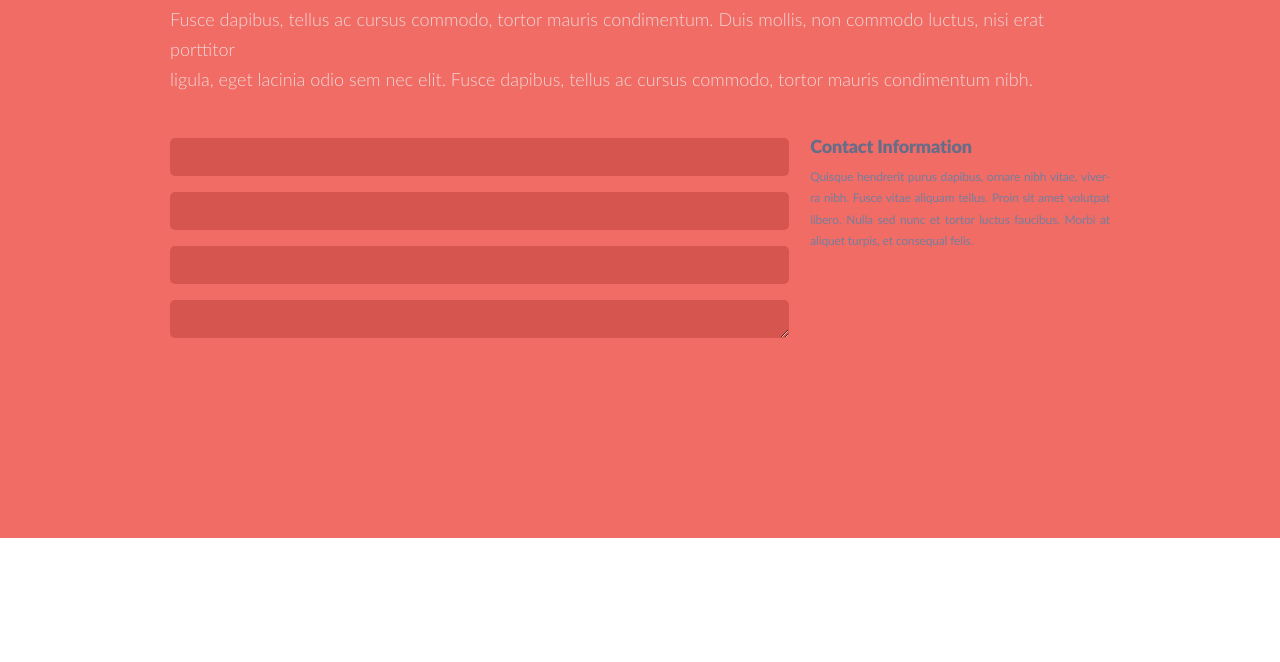
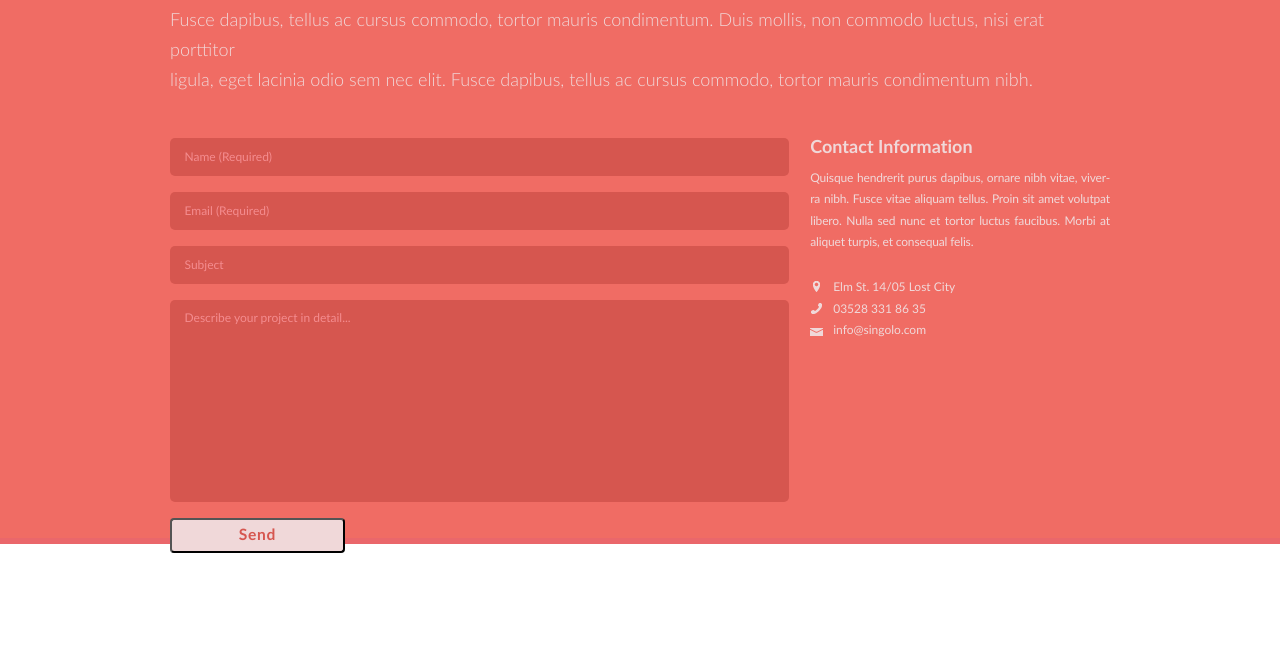
Before and after one commit to alexkh18/singolo, a website: page singolo3.html in a window 1280 px wide. Shown: the part 138-800 px from the top of the page. Drawn offline with nearby package versions, Linux system fonts and the light colour scheme.

Commit message:
feat: complete quote section

```diff
--- a/singolo3.css
+++ b/singolo3.css
@@ -4,11 +4,11 @@ html {
 }
 
 h1,
-h2 {
+h2,
+h3 {
   font-size: inherit;
+  /* margin: 0; */
 }
-
-
 
 p {
   margin: 0;
@@ -61,9 +61,16 @@ p {
 }
 
 /*---------------------------------main__portfolio---------------------------------*/
+h3 {
+  padding: 0;
+  margin: 0;
+  letter-spacing: 0.02px;
+}
+
 .quote-section {
   background-color: #f06c64;
   height: 648px;
+  border-bottom: 6px solid #ea676b;
 }
 
 .quote__title {
@@ -72,6 +79,7 @@ p {
   padding-top: 43px;
   margin-bottom: 18px;
   letter-spacing: 0.02px;
+  color: #f0d8d9;
 }
 
 .quote__description {
@@ -80,7 +88,7 @@ p {
   margin-top: 28px;
   margin-bottom: 18px;
 
-  color: rgb(240, 216, 217);
+  color: #f0d8d9;
 }
 
 .quote__description span {
@@ -108,22 +116,55 @@ p {
 .quote__form form{
   display: flex;
   flex-direction: column;
+
+  font-size: 12px;
+  font-family: "Lato";
+  font-weight: 400;
+  line-height: 1.797;
 }
-.quote__form input,
-.quote__form textarea {
-  /* margin-bottom: 16px;*/
+
+.quote__form input {
   padding: 0;
   margin: 8px 0;
-    border-radius: 5px;
-    background-color: rgb(214, 86, 79);
+  border-radius: 5px;
+  background-color: rgb(214, 86, 79);
+  padding-left: 14.5px;
 
-    /* width: 619px; */
-    height: 38px;
-    border-style: none;
-  /* display: block;
-  width: 100%; */
+  height: 38px;
+  border-style: none;
+  color: #ffffff;
 }
 
+.quote__form textarea {
+  margin: 8px 0;
+  border-radius: 5px;
+  background-color: rgb(214, 86, 79);
+  border-style: none;
+  color: #ffffff;
+  padding: 11px 0 0 14.5px;
+  resize: none;
+  height: 191px;
+}
+
+.submit-btn {
+  margin-top: 8px;
+  width: 175px;
+  height: 35px;
+  padding: 0;
+  border-radius: 4px;
+  cursor: pointer;
+  background-color: #f0d8d9;
+  font-size: 1.3em;
+  letter-spacing: 0.7px;
+  color: rgb(214, 86, 79);
+  font-weight: 700;
+}
+
+.submit-btn:hover {
+  background-color: #ffffff;
+  transform: scale(1.015);
+  font-weight: 900;
+}
 .quote__contact-info {
   flex-basis: 32%;
   margin-top: 26px;
@@ -134,13 +175,82 @@ p {
 
 .contact-info__title {
   margin-left: 1px;
+  color: #f0d8d9;
 }
 
 .contact-info__description {
   margin-left: 1px;
-  margin-top: 10px;
+  margin-top: 11px;
   letter-spacing: -0.15px;
 
+  /* line-height: 1.797; */
+  line-height: 1.8;
+  font-family: "Lato";
+  color: #f0d8d9;
+}
+
+.quote__form form *:hover {
+  border: 0.5px solid #f0d8d9;
+}
+
+.quote__form form *:focus {
+  /* border: 2px solid white; */
+  /* outline-width: 3px;
+  outline-color: white; */
+  border: 2px solid #ffffff;
+  outline: none;
+}
+
+.quote__form input::placeholder,
+.quote__form textarea::placeholder {
+  color: #f48c8f;
+}
+
+.contact-info__credentials {
+  margin-top: 23px;
+  display: flex;
+  flex-direction: column;
+  justify-content: space-around;
+  height: 64px;
+}
+.contact-info__location,
+.contact-info__phone,
+.contact-info__email {
+  display: flex;
+}
+
+.contact-info__icon-area {
+  flex-basis: 15px;
+  display: flex;
+  justify-content: center;
+  align-items: center;
+}
+
+.contact-info__icon-area img: {
+  flex-basis: 15px;
+}
+
+.contact-info__email .contact-info__icon:last-of-type {
+  position: relative;
+  top: 2px;
+}
+
+.contact-info__text {
+  margin-left: 9px;
+  font-weight: 400;
+  font-size: 1rem;
   line-height: 1.797;
+  font-family: "Lato", "Arial Black", sans-serif;
+  text-align: justify;
+  color: #f0d8d9;
+  /* line-height: 1.8; */
+}
 
+.contact-info__text > a {
+  color: #f0d8d9;
+  text-decoration: none;
 }
+
+.contact-info__text > a:hover {
+  color: white;
+}
--- a/singolo3.html
+++ b/singolo3.html
@@ -24,17 +24,44 @@
         <div class="quote-container">
           <div class="quote__form">
             <form class action="" method="post">
-              <input type="text" name="" id="fname">
-              <input type="email" name="" id="">
-              <input type="text" name="" id="">
-              <textarea name="" id="" cols="30" rows="10"></textarea>
+              <input type="text" name="userName" value="" id="" placeholder="Name (Required)" pattern="[A-Za-z]{1}[A-Za-z' -\.]{0,30}" required>
+              <input type="email" name="email" value="" id="" placeholder="Email (Required)" required>
+              <input type="text" name="subject" value="" id="" placeholder="Subject" >
+              <textarea name="projectDetail" id="" cols="30" rows="10" placeholder="Describe your project in detail..."></textarea>
+              <button class="submit-btn" type="submit">Send</button>
+              <!-- <button type="text" name="submit" value="">Send</button> -->
             </form>
           </div>
           <div class="quote__contact-info">
-            <div class="contact-info__title column-title">Contact Information</div>
+            <div class="contact-info__title column-title"><h3>Contact Information</h3> </div>
+            <!-- <div class="contact-info__title column-title">Contact Information</div> -->
             <div class="contact-info__description column-description">
               <p>Quisque hendrerit purus dapibus, ornare nibh vitae, viver-ra nibh. Fusce vitae aliquam tellus. Proin sit amet volutpat libero.
                 Nulla sed nunc et tortor luctus faucibus. Morbi at aliquet turpis, et consequal felis.</p>
+            </div>
+            <div class="contact-info__credentials">
+              <div class="contact-info__location">
+                <div class="contact-info__icon-area">
+                  <img class="contact-info__icon" src="./assets/images/quote/quote_location_icon.png" alt="portfolio image" width="7" height="11">
+                </div>
+                <div class="contact-info__text">Elm St. 14/05 Lost City</div>
+              </div>
+              <div class="contact-info__phone">
+                <div class="contact-info__icon-area">
+                  <img class="contact-info__icon" src="./assets/images/quote/quote_phone_icon.png" alt="portfolio image" width="11" height="11">
+                </div>
+                <div class="contact-info__text">
+                  <a href="tel:035283318635">03528 331 86 35</a>
+                </div>
+              </div>
+              <div class="contact-info__email">
+                <div class="contact-info__icon-area">
+                  <img class="contact-info__icon" src="./assets/images/quote/quote_email_icon.png" alt="portfolio image" width="13" height="8">
+                </div>
+                <div class="contact-info__text">
+                  <a href="mailto:info@singolo.com">info@singolo.com</a>
+                </div>
+              </div>
             </div>
             <!--  -->
           </div>
```
Also changed, not shown: assets/images/quote/quote_email_icon.png (added), assets/images/quote/quote_location_icon.png (added), assets/images/quote/quote_phone_icon.png (added).
